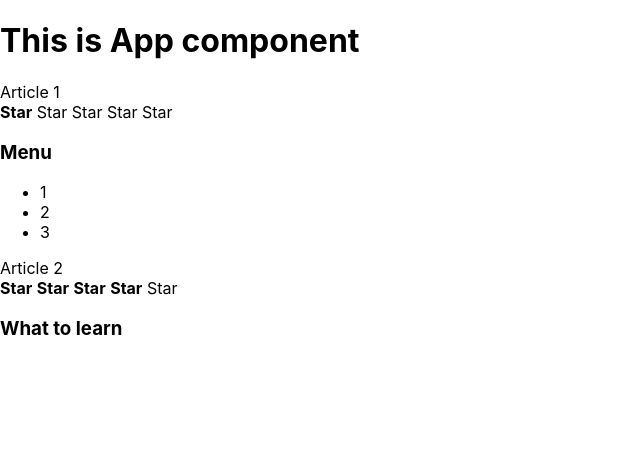
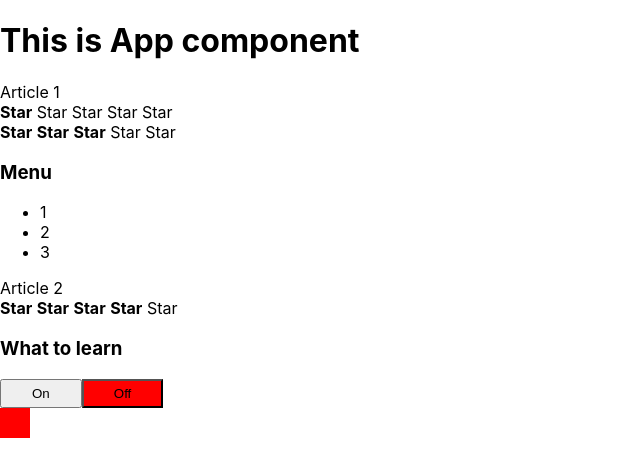
Before and after one commit to Arenelin/In-depth-lessons-on-React, a React (Create React App) app: page / in a window 1280 px wide. Shown: the top 476 px of the page, without its empty margins (0-640 px from the left). Built offline with nearby package versions, Linux system fonts and the light colour scheme; the HTML template or start-up script is replaced by a standard one.

Commit message:
conditional rendering

```diff
--- a/src/App.tsx
+++ b/src/App.tsx
@@ -3,18 +3,22 @@ import './App.css';
 import {Rating} from './components/Rating/Rating';
 import {Accordion} from './components/Accordion/Accordion';
 import {PageTitle} from './PageTitle';
+import {OnOff} from './components/OnOff/OnOff';
 
 function App() {
+
     console.log('App rendering');
     return (
         <div>
             <PageTitle title="This is App component"/>
             Article 1
             <Rating value={1}/>
+            <Rating value={3}/>
             <Accordion titleValue="Menu" collapsed={false}/>
             Article 2
             <Rating value={4}/>
             <Accordion titleValue="What to learn" collapsed={true}/>
+            <OnOff value={false}/>
         </div>
     );
 }
--- a/src/components/Accordion/Accordion.tsx
+++ b/src/components/Accordion/Accordion.tsx
@@ -3,20 +3,15 @@ import {AccordionTitle} from './AccordionTitle';
 import {AccordionMenu} from './AccordionMenu';
 
 type AccordionPropsType = {
-    titleValue: string,
-    collapsed: boolean,
+    titleValue: string
+    collapsed: boolean
 }
 
 export function Accordion(props: AccordionPropsType) {
-    if (props.collapsed) {
-        return (
-            <AccordionTitle title={props.titleValue}/>
-        );
-    }
     return (
         <div>
             <AccordionTitle title={props.titleValue}/>
-            <AccordionMenu/>
+            {!props.collapsed && <AccordionMenu/>}
         </div>
     );
 }
--- /dev/null
+++ b/src/components/OnOff/OnOff.tsx
@@ -0,0 +1,15 @@
+import React from 'react';
+
+type OnOffPropsType = {
+    value: boolean
+}
+
+export const OnOff = (props: OnOffPropsType) => {
+    return (
+        <div>
+            <button className={'button ' + (props.value && 'on')}>On</button>
+            <button className={'button ' + (!props.value && 'off')}>Off</button>
+            <div className={'Radio ' + (props.value ? 'on' : 'off')}></div>
+        </div>
+    );
+};
--- a/src/components/Rating/Rating.tsx
+++ b/src/components/Rating/Rating.tsx
@@ -6,68 +6,13 @@ type RatingPropsType = {
 }
 
 export function Rating(props: RatingPropsType) {
-    if (props.value === 1) {
-        return (
-            <div>
-                <Star selected={true}/>
-                <Star selected={false}/>
-                <Star selected={false}/>
-                <Star selected={false}/>
-                <Star selected={false}/>
-            </div>
-        );
-    }
-    else if (props.value === 2) {
-        return (
-            <div>
-                <Star selected={true}/>
-                <Star selected={true}/>
-                <Star selected={false}/>
-                <Star selected={false}/>
-                <Star selected={false}/>
-            </div>
-        );
-    }
-    else if (props.value === 3) {
-        return (
-            <div>
-                <Star selected={true}/>
-                <Star selected={true}/>
-                <Star selected={true}/>
-                <Star selected={false}/>
-                <Star selected={false}/>
-            </div>
-        );
-    }
-    else if (props.value === 4) {
-        return (
-            <div>
-                <Star selected={true}/>
-                <Star selected={true}/>
-                <Star selected={true}/>
-                <Star selected={true}/>
-                <Star selected={false}/>
-            </div>
-        );
-    }
-    else if (props.value === 5) {
-        return (
-            <div>
-                <Star selected={true}/>
-                <Star selected={true}/>
-                <Star selected={true}/>
-                <Star selected={true}/>
-                <Star selected={true}/>
-            </div>
-        );
-    }
     return (
         <div>
-            <Star selected={false}/>
-            <Star selected={false}/>
-            <Star selected={false}/>
-            <Star selected={false}/>
-            <Star selected={false}/>
+            <Star selected={props.value > 0}/>
+            <Star selected={props.value > 1}/>
+            <Star selected={props.value > 2}/>
+            <Star selected={props.value > 3}/>
+            <Star selected={props.value > 4}/>
         </div>
-    );
+    )
 }
--- a/src/index.css
+++ b/src/index.css
@@ -11,3 +11,20 @@ code {
   font-family: source-code-pro, Menlo, Monaco, Consolas, 'Courier New',
     monospace;
 }
+
+.Radio{
+  width: 30px;
+  height: 30px;
+}
+
+.on{
+  background-color: green;
+}
+
+.off{
+  background-color: red;
+}
+
+.button{
+  padding: 5px 30px;
+}
```
